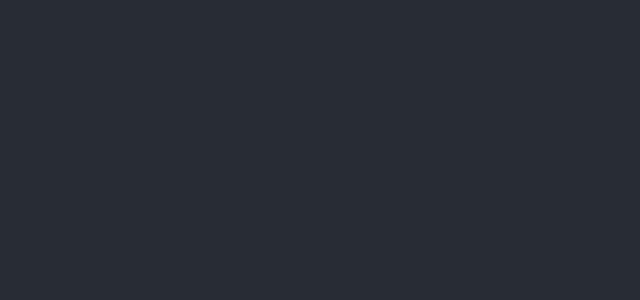
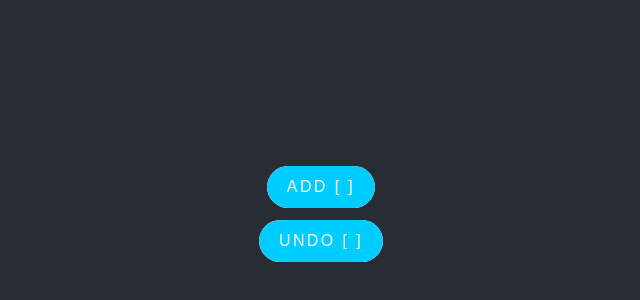
Before and after one commit to LeoGytis/react_start, a React (Create React App) app: page / in a window 1280 px wide. Shown: the part 186-486 px from the top of the page, without its empty margins (319-959 px from the left). Built offline with nearby package versions, Linux system fonts and the light colour scheme.

Commit message:
homework

```diff
--- a/src/App.jsx
+++ b/src/App.jsx
@@ -1,14 +1,41 @@
 import logo from "./logo.svg";
 import "./App.scss";
 import { useState, useRef, useEffect } from "react";
+import randomNumber from "./Functions/randomNumber";
 
 function App() {
+    const [kv, setKv] = useState([]);
+    const randomNr = randomNumber(1, 5);
 
+    let myNumber = useRef(0);
+
+    const addKv = () => {
+        console.log(randomNr);
+
+        myNumber.current = myNumber.current + randomNr;
+        console.log(myNumber.current);
+
+        for (let i = 0; i < randomNr; i++) {
+            setKv((k) => [...k, 1]);
+        }
+    };
+
+    const undoKv = () => {
+        setKv((k) => k.slice(myNumber.current));
+    };
 
     return (
         <div className="App">
             <header className="App-header">
-
+                <button onClick={addKv}>Add [ ]</button>
+                <button onClick={undoKv}>Undo [ ]</button>
+                <div className="kvc">
+                    {kv.map((c, i) => (
+                        <div className="kv" key={i}>
+                            {i}
+                        </div>
+                    ))}
+                </div>
             </header>
         </div>
     );
--- /dev/null
+++ b/src/Functions/randomNumber.js
@@ -0,0 +1,8 @@
+function randomNumber(min, max) {
+
+    min = Math.ceil(min);
+    max = Math.floor(max);
+    return Math.floor(Math.random() * (max - min) + min); // The maximum is exclusive and the minimum is inclusive
+  }
+
+  export default randomNumber;
```
